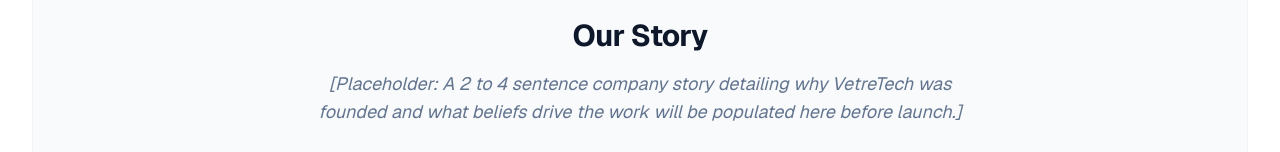
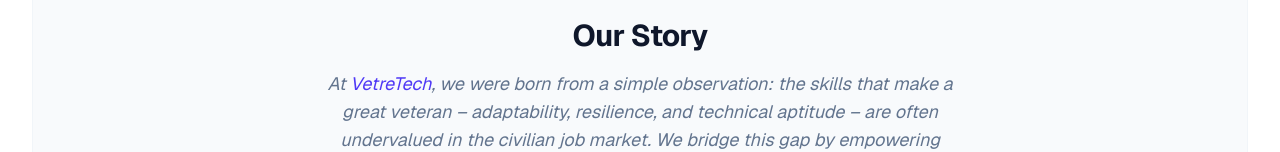
Before and after one commit to venkkatvk/vetretech-site, a Next.js app: page / in a window 1280 px wide. Shown: the part 800-952 px from the top of the page. Built offline with nearby package versions, Linux system fonts and the light colour scheme.

Commit message:
Fix: Implement use client, type event handlers, and secure postcss

```diff
--- a/app/page.tsx
+++ b/app/page.tsx
@@ -332,7 +332,7 @@
             <div className="rounded-3xl bg-slate-50 border border-slate-100 p-8 sm:p-16 text-center">
               <h2 className="text-2xl font-bold tracking-tight text-slate-900 sm:text-3xl">Our Story</h2>
               <p className="mt-4 text-lg text-slate-500 max-w-2xl mx-auto italic">
-                [Placeholder: A 2 to 4 sentence company story detailing why VetreTech was founded and what beliefs drive the work will be populated here before launch.]
+                At <span className="text-indigo-600">VetreTech</span>, we were born from a simple observation: the skills that make a great veteran – adaptability, resilience, and technical aptitude – are often undervalued in the civilian job market. We bridge this gap by empowering organizations with high-caliber technical talent while providing veterans with the clear, structured career paths they deserve. We believe that every veteran possesses the drive to excel; we simply help them find the right battlefield.
               </p>
             </div>
           </div>
```
